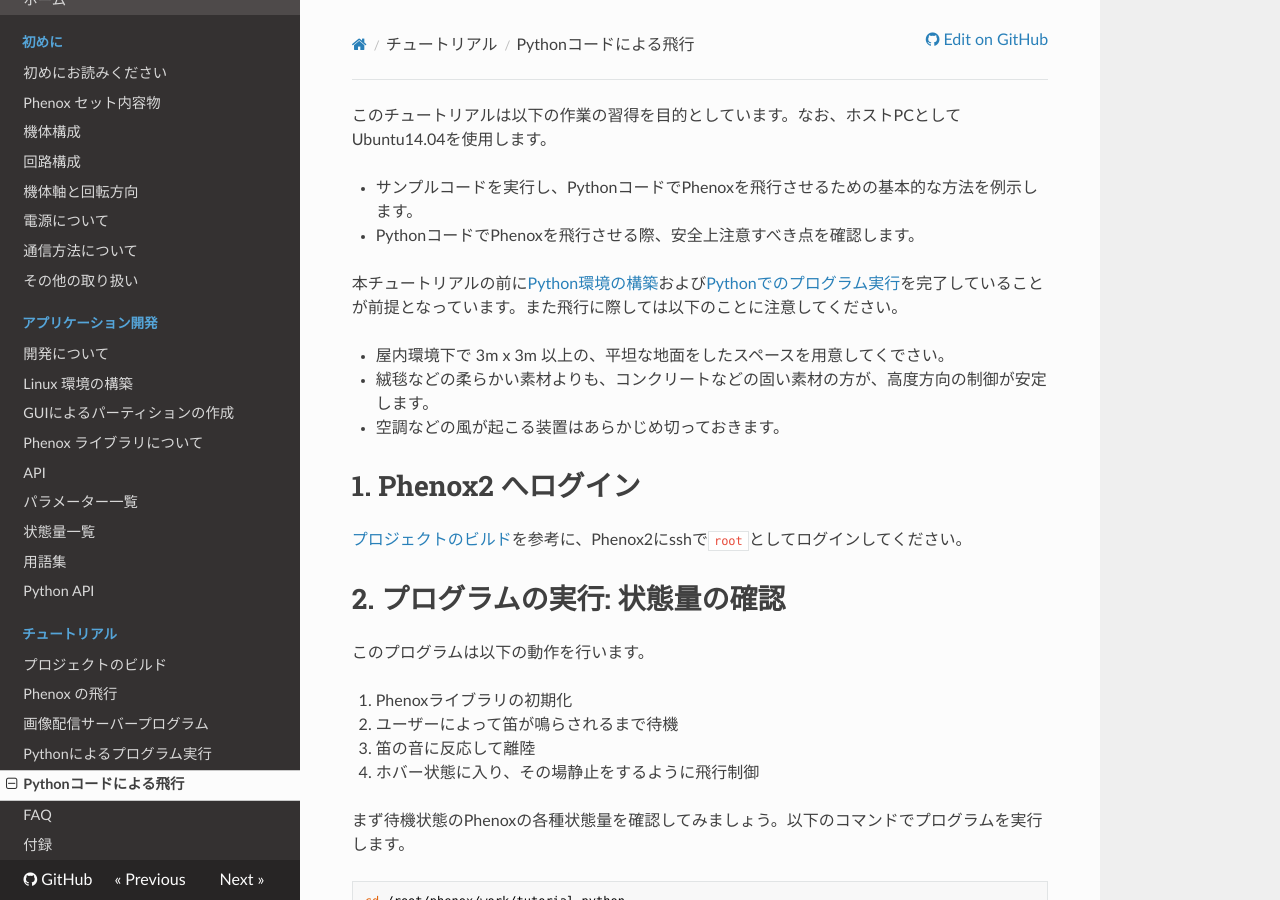
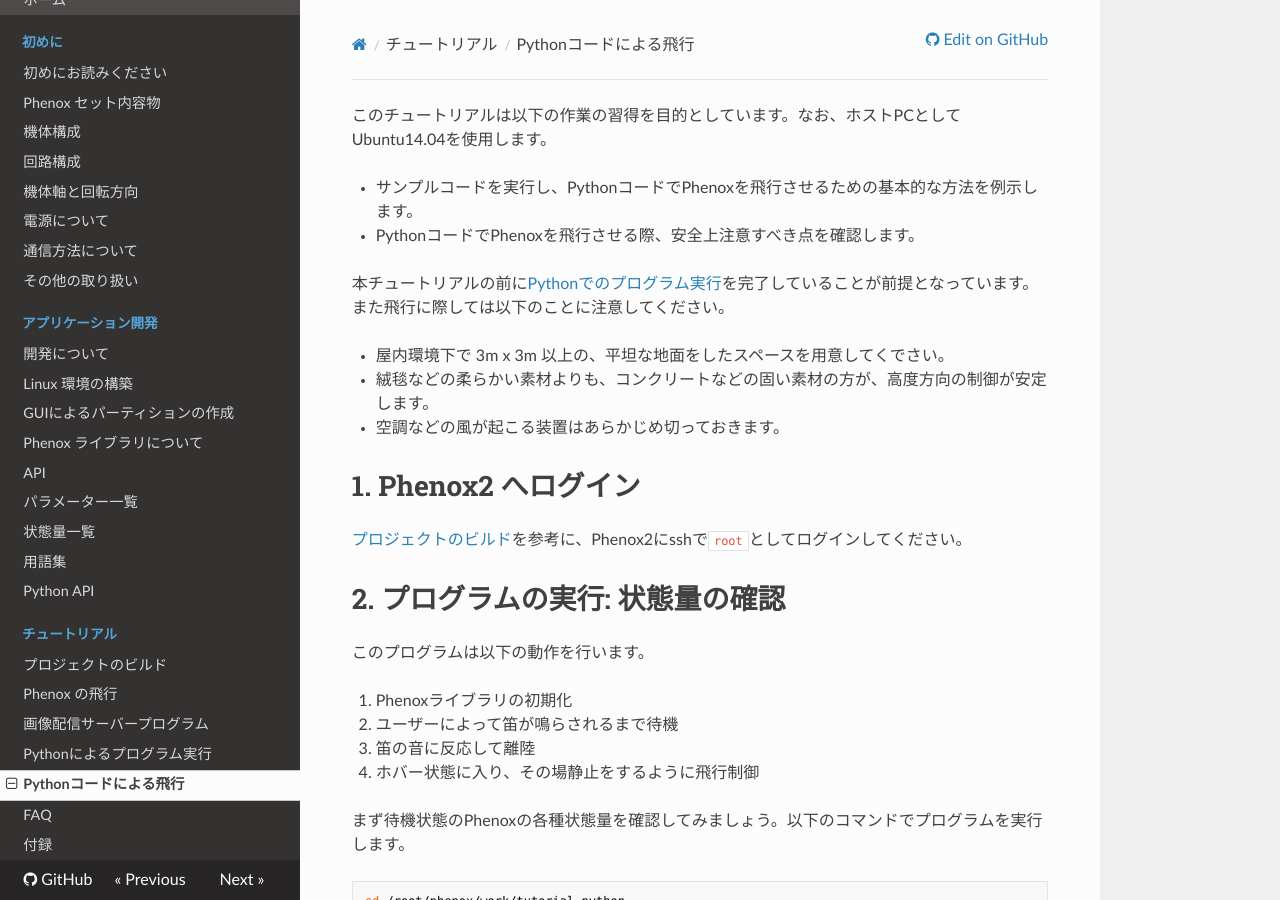
Before and after one commit to phenoxlab/phenox, an MkDocs documentation site: the page built from docs/tut/python_hover.md, in a window 1280 px wide and 900 px high. Built offline with MkDocs 1.6.1, drawn with Linux system fonts in a browser that asks for light colours; nearby versions of some CDN libraries; old or Windows-style settings are respelled for this version of MkDocs.

Commit message:
fixed internal link

```diff
--- a/docs/tut/python_hover.md
+++ b/docs/tut/python_hover.md
@@ -3,7 +3,7 @@
 - サンプルコードを実行し、PythonコードでPhenoxを飛行させるための基本的な方法を例示します。
 - PythonコードでPhenoxを飛行させる際、安全上注意すべき点を確認します。
 
-本チュートリアルの前に[Python環境の構築](../dev/pythonenv)および[Pythonでのプログラム実行](./python_led)を完了していることが前提となっています。また飛行に際しては以下のことに注意してください。
+本チュートリアルの前に[Pythonでのプログラム実行](python_basic)を完了していることが前提となっています。また飛行に際しては以下のことに注意してください。
 
  - 屋内環境下で 3m x 3m 以上の、平坦な地面をしたスペースを用意してくでさい。
  - 絨毯などの柔らかい素材よりも、コンクリートなどの固い素材の方が、高度方向の制御が安定します。
```
